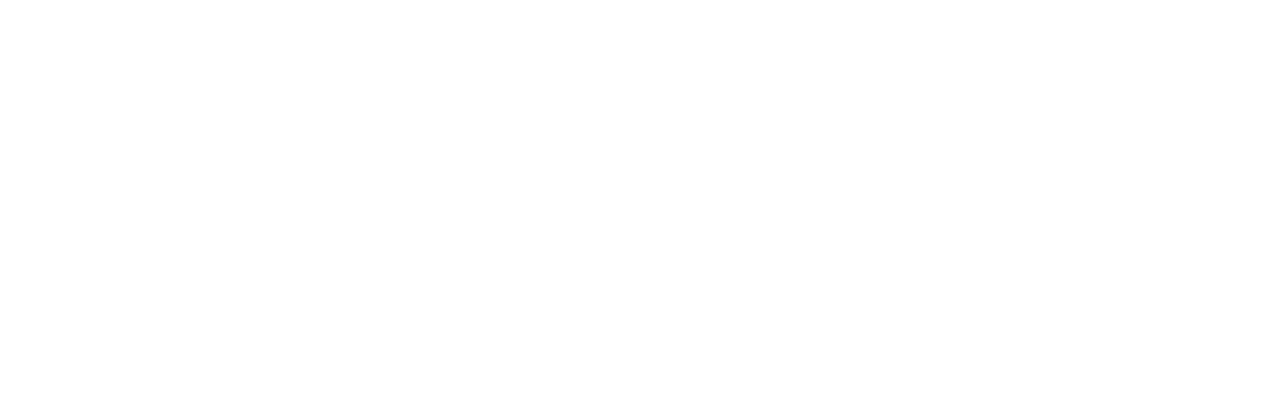
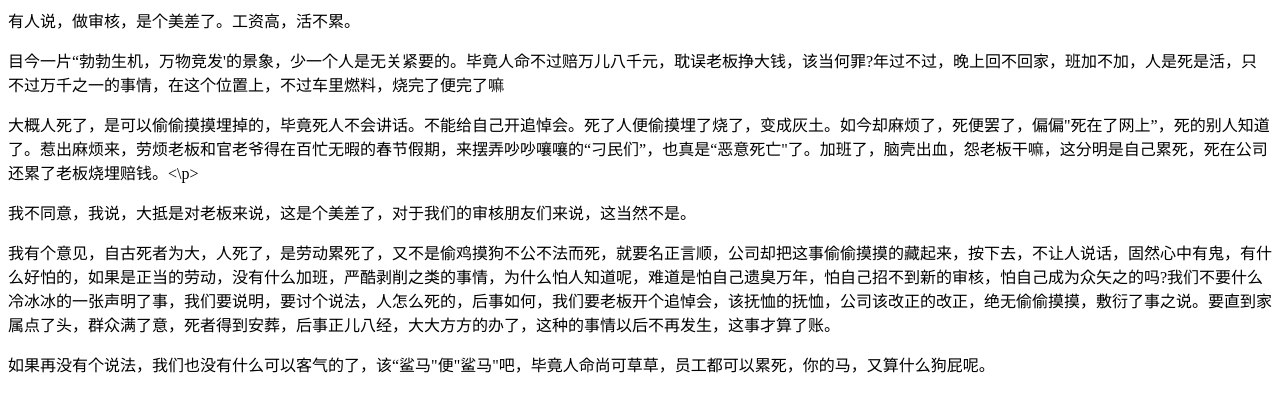
Before and after one commit to Sergay-Platov/25jiluzhan, a plain HTML site: page index.html in a window 1280 px wide. Drawn offline with Linux system fonts and the light colour scheme.

Commit message:
update index.html.

```diff
--- a/index.html
+++ b/index.html
@@ -4,7 +4,12 @@
 
 <body>
     <div>
-
+        <p>有人说，做审核，是个美差了。工资高，活不累。</p>
+        <p>目今一片“勃勃生机，万物竞发'的景象，少一个人是无关紧要的。毕竟人命不过赔万儿八千元，耽误老板挣大钱，该当何罪?年过不过，晚上回不回家，班加不加，人是死是活，只不过万千之一的事情，在这个位置上，不过车里燃料，烧完了便完了嘛</p>
+        <p>大概人死了，是可以偷偷摸摸埋掉的，毕竟死人不会讲话。不能给自己开追悼会。死了人便偷摸埋了烧了，变成灰土。如今却麻烦了，死便罢了，偏偏"死在了网上”，死的别人知道了。惹出麻烦来，劳烦老板和官老爷得在百忙无暇的春节假期，来摆弄吵吵嚷嚷的“刁民们”，也真是“恶意死亡"了。加班了，脑壳出血，怨老板干嘛，这分明是自己累死，死在公司还累了老板烧埋赔钱。<\p>
+        <p>我不同意，我说，大抵是对老板来说，这是个美差了，对于我们的审核朋友们来说，这当然不是。</p>
+        <p>我有个意见，自古死者为大，人死了，是劳动累死了，又不是偷鸡摸狗不公不法而死，就要名正言顺，公司却把这事偷偷摸摸的藏起来，按下去，不让人说话，固然心中有鬼，有什么好怕的，如果是正当的劳动，没有什么加班，严酷剥削之类的事情，为什么怕人知道呢，难道是怕自己遗臭万年，怕自己招不到新的审核，怕自己成为众矢之的吗?我们不要什么冷冰冰的一张声明了事，我们要说明，要讨个说法，人怎么死的，后事如何，我们要老板开个追悼会，该抚恤的抚恤，公司该改正的改正，绝无偷偷摸摸，敷衍了事之说。要直到家属点了头，群众满了意，死者得到安葬，后事正儿八经，大大方方的办了，这种的事情以后不再发生，这事才算了账。</p>
+        <p>如果再没有个说法，我们也没有什么可以客气的了，该“鲨马"便"鲨马"吧，毕竟人命尚可草草，员工都可以累死，你的马，又算什么狗屁呢。</
     </div>
     <a></a>
 </body>
```
